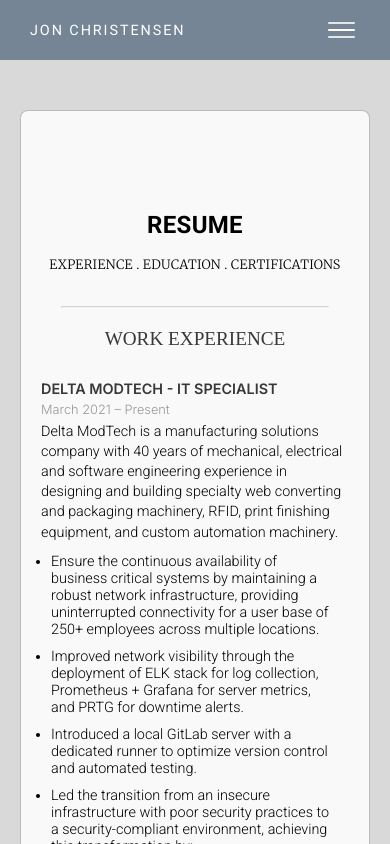
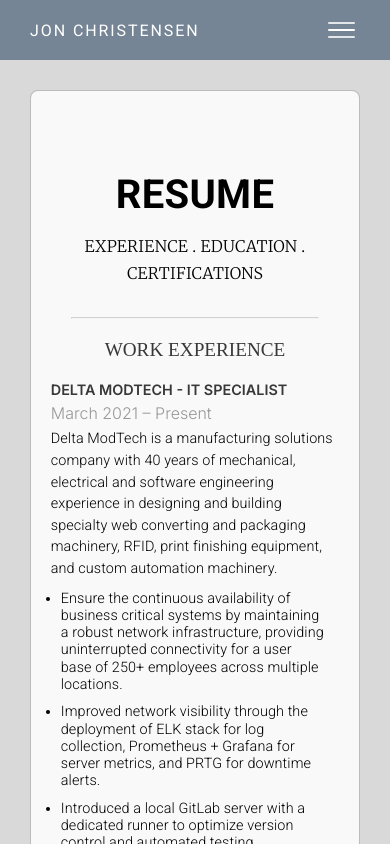
Before and after one commit to jchristensen96-org/personal-site, a React (Vite) app in the folder app/: page /resume in a window 390 px wide. Shown: the top 844 px of the page. Built offline with nearby package versions, Linux system fonts and the light colour scheme; a web font is replaced by a local one.

Commit message:
adjust styles

```diff
--- a/app/src/components/Navigation/navigation.css
+++ b/app/src/components/Navigation/navigation.css
@@ -103,9 +103,9 @@
     margin-left: 0px;
   }
 
-  .nav-logo {
-    font-size: 0.9rem;
-  }
+  /* .nav-logo {
+    font-size: 1rem;
+  } */
 
   .nav-divide {
     display: none;
@@ -120,6 +120,8 @@
     justify-content: flex-end; /* Push the hamburger menu to the right side */
     position: absolute; /* Add this line */
     right: 0; /* Add this line to align the menu to the right */
+    -webkit-overflow-scrolling: auto;
+    overflow: hidden;
   }
 
   .hamburger {
@@ -219,7 +221,7 @@
 
 @media screen and (max-width: 340px) {
   .nav-logo {
-    font-size: 0.7rem;
+    font-size: 0.9rem;
   }
 
   .navbar {
--- a/app/src/components/Side/side.css
+++ b/app/src/components/Side/side.css
@@ -195,7 +195,6 @@
     margin-top: 20px;
     overflow: hidden;
     border-radius: 8px;
-    /* box-shadow: 0 2px 4px rgba(0, 0, 0, 0.2); */
   }
 
   .side-header img {
@@ -229,12 +228,13 @@
     text-align: center;
     margin-bottom: 15px;
   }
+
+  .social-icon-container {
+    margin-left: 50px;
+  }
 }
 
 @media screen and (max-width: 980px) {
-  .side-header-name {
-    font-size: 1.5rem;
-  }
 
   .side-body-info table {
     margin: 0 auto;
@@ -270,6 +270,11 @@
     padding-left: 0;
     padding-right: 0;
   }
+
+  .social-icon-container {
+    margin-left: 0;
+    justify-content: center;
+  }
 }
 
 @media screen and (max-width: 430px) {
@@ -287,12 +292,8 @@
     border-radius: 0;
   }
 
-  .side-header-name {
-    font-size: 1.2rem;
-  }
-
   .side-header-email {
-    font-size: 0.9rem;
+    font-size: 0.7rem;
   }
 
   .side-body-about p {
--- a/app/src/styles/App.css
+++ b/app/src/styles/App.css
@@ -3,6 +3,10 @@
   margin: 0;
   padding: 0;
   font-family: sans-serif;
+}
+
+#root {
+  overflow: hidden;
 }
 
 .page {
@@ -98,22 +102,6 @@
   color: #202020;
 }
 
-.index-links {
-  margin-top: 30px;
-  margin-bottom: 50px;
-}
-
-.index-link {
-  font-size: 0.7rem;
-  font-family: Inter;
-  font-weight: 400;
-  text-decoration: none;
-  background-color: #758595;
-  color: #fff;
-  padding: 14px 28px 14px 28px;
-  margin-right: 10px;
-}
-
 /* RESUME */
 
 .resume-content {
@@ -135,20 +123,20 @@
   font-family: 'Trirong', serif;
   font-weight: 400;
   color: #383838;
-  margin-bottom: 30px;
+  margin-bottom: 20px;
 }
 
 .resume-experience h3 {
-  font-size: 1rem;
+  font-size: 1.2rem;
   font-family: Inter;
   font-weight: 600;
   color: #383838;
-  margin-top: 30px;
+  margin-top: 20px;
   margin-bottom: 5px;
 }
 
 .experience-date {
-  font-size: 0.8rem;
+  font-size: 1rem;
   font-family: Inter;
   font-weight: 300;
   color: #383838;
@@ -157,10 +145,12 @@
 }
 
 .experience-company {
-  line-height: 1.4;
+  line-height: 1.5;
+  font-size: 1.1rem;
   font-weight: 300;
   color: #000000;
   font-family: 'Roboto', sans-serif;
+  letter-spacing: 0.1px;
 }
 
 .resume-content ul li {
@@ -170,6 +160,9 @@
   font-weight: 300;
   color: #000000;
   font-family: 'Roboto', sans-serif;
+  font-size: 1.1rem;
+  letter-spacing: 0.1px;
+  line-height: 1.2;
 }
 
 /* RESUME EDUCATION */
@@ -188,11 +181,13 @@
   font-weight: 400;
   margin-top: 20px;
   margin-bottom: 5px;
+  font-size: 1.1rem;
 }
 .education-school {
   color: #383838;
   font-weight: 300;
   opacity: 70%;
+  font-size: 1.1rem;
 }
 
 /* RESUME CERTS */
@@ -357,9 +352,10 @@
 }
 
 @media screen and (max-width: 1280px) {
+
   .main-content {
     flex-direction: column;
-    max-width: none;
+    max-width: 80%;
   }
 
   .side-component {
@@ -368,7 +364,7 @@
   }
 
   .contact-card {
-    width: calc(100% - 40px); /* Account for left and right margins */
+    width: calc(100% - 40px);
     margin: 20px;
   }
 
@@ -388,26 +384,31 @@
   }
 }
 
+@media screen and (max-width: 980px) {
+  .main-content {
+    max-width: 95vw;
+  }
+}
+
 @media screen and (max-width: 480px) {
+  .page-card {
+    margin-top: 30px;
+    padding-top: 30px;
+    padding-bottom: 30px;
+  }
+
   .title {
     padding-bottom: 15px;
+    text-align: center;
   }
 
   .title h2 {
-    font-size: 1.5rem;
+    font-size: 2.5rem;
   }
 
-  .title p {
-    font-size: 0.8rem;
-  }
-
-  .index-content p {
-    font-size: 0.9rem;
-  }
-
-  .index-links {
-    margin-top: 40px;
-    margin-bottom: 30px;
+  .title p,
+  .title p a {
+    font-size: 1rem;
   }
 
   /* CONTACT */
@@ -422,26 +423,6 @@
     text-align: center;
     padding: 20px;
     padding-top: 50px;
-  }
-
-  .index-content {
-    padding: 20px;
-  }
-
-  .index-links {
-    margin-left: auto;
-    margin-right: auto;
-    text-align: center;
-  }
-
-  .index-link {
-    font-size: 0.7rem;
-    padding: 10px 20px 10px 20px;
-    margin-right: 10px;
-  }
-
-  .index-content {
-    text-align: center;
   }
 
   /* RESUME */
@@ -522,20 +503,12 @@
 
 @media screen and (max-width: 340px) {
   .title h2 {
-    font-size: 1.2rem;
+    font-size: 2rem;
   }
 
-  .title p {
-    font-size: 0.7rem;
-  }
-
-  .index-content p {
-    font-size: 0.8rem;
-  }
-
-  .index-link {
-    font-size: 0.6rem;
-    padding: 8px 16px 8px 16px;
+  .title p,
+  .title p a {
+    font-size: 1rem;
   }
 
   .page-card {
```
